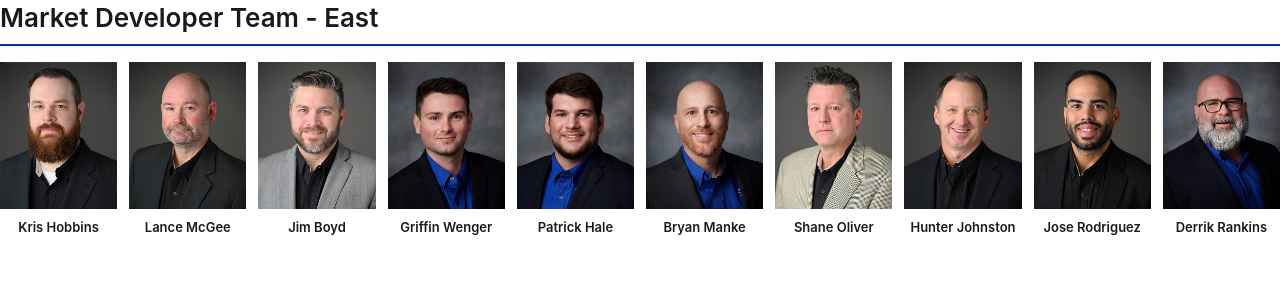
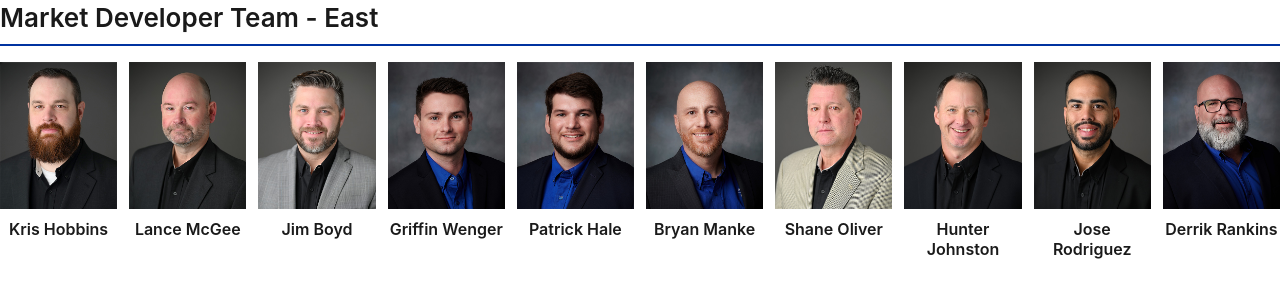
Before and after one commit to AmeristarWebDev/market-developer-east, a plain HTML site: page index.html in a window 1280 px wide. Drawn offline with Linux system fonts and the light colour scheme.

Commit message:
Update index.html

```diff
--- a/index.html
+++ b/index.html
@@ -12,7 +12,7 @@
   .headshot-card { text-align: center; }
   .headshot-img-wrapper { width: 100%; aspect-ratio: 4 / 5; overflow: hidden; background: #e8e8e8; margin-bottom: 10px; }
   .headshot-img { width: 100%; height: 100%; object-fit: cover; object-position: center 0%; display: block; }
-  .headshot-name { font-size: 13px; font-weight: 600; color: #1a1a1a; margin-bottom: 2px; line-height: 1.25; }
+  .headshot-name { font-size: 16px; font-weight: 600; color: #1a1a1a; margin-bottom: 2px; line-height: 1.25; }
   .headshot-region { font-size: 12px; color: #666; font-weight: 400; }
   @media (max-width: 1250px) { .team-grid { grid-template-columns: repeat(6, 1fr); } }
   @media (max-width: 900px) { .team-grid { grid-template-columns: repeat(4, 1fr); } }
```
